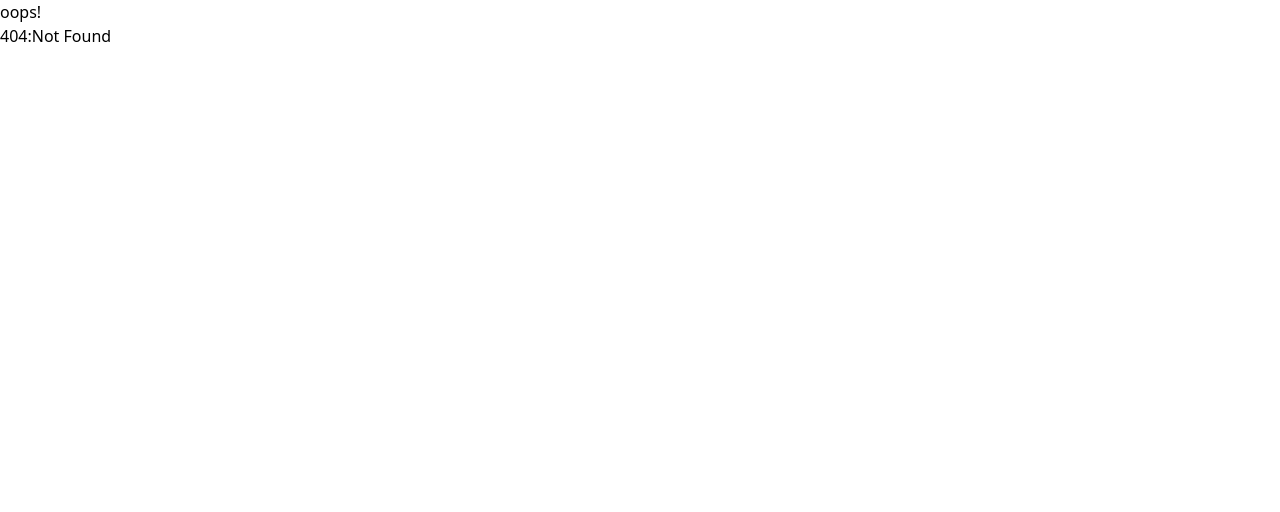
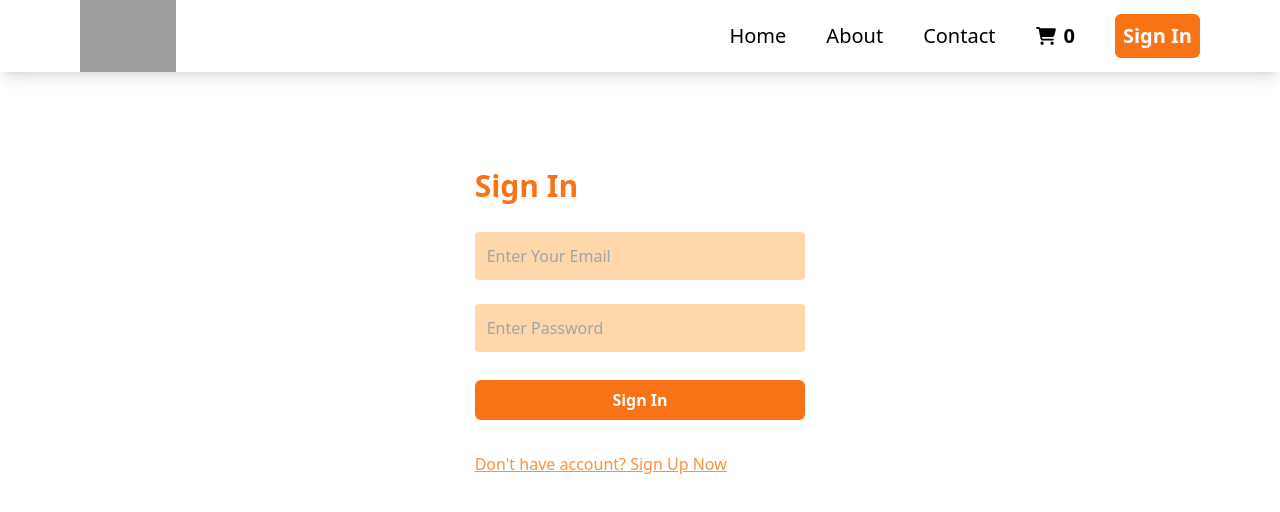
Before and after one commit to himanshuKr7/FoodWallah, a React (Vite) app: page /Login in a window 1280 px wide. Before the commit this address had no page. Shown: the top 512 px of the page. Built offline with nearby package versions, Linux system fonts and the light colour scheme; no server answers; grey boxes are pictures that could not be loaded.

Commit message:
Sign In ,Sign up & user Authentication done

```diff
--- a/package.json
+++ b/package.json
@@ -6,7 +6,7 @@
     "start": "parcel index.html",
     "build": "parcel build index.html",
     "test": "jest",
-    "watch-test":"jest --watch"
+    "watch-test": "jest --watch"
   },
   "repository": {
     "type": "git",
@@ -38,6 +38,7 @@
   "dependencies": {
     "@reduxjs/toolkit": "^2.2.7",
     "cors-anywhere": "^0.4.4",
+    "firebase": "^10.13.0",
     "react": "^18.3.1",
     "react-dom": "^18.3.1",
     "react-icons": "^5.2.1",
--- a/src/components/Body.js
+++ b/src/components/Body.js
@@ -5,11 +5,14 @@ import Shimmer from "./Shimmer";
 import useRestaurantCard from "../utils/useRestaurantCard";
 import useOnlinestatus from "../utils/useOnlinestatus";
 import Usercontext from "../utils/Usercontext";
+import { useSelector } from "react-redux";
 
 const Body = () => {
   const [searchtext, setsearchtext] = useState("");
   const listofrestraunts = useRestaurantCard();
   const [targetrestaurant, settargetrestaurant] = useState([]);
+  const user = useSelector((store) => store.user);
+
 
   const Promotedcard = UpdatedReastaurantCard(RestaurantCard);
 
--- a/src/components/Header.js
+++ b/src/components/Header.js
@@ -1,19 +1,47 @@
-import React, { useState, useContext } from "react";
-import { Link } from "react-router-dom";
-import { useSelector } from "react-redux";
+import React, { useContext, useEffect, useState } from "react";
+import { Link, useNavigate } from "react-router-dom";
+import { useSelector, useDispatch } from "react-redux";
 import useOnlinestatus from "../utils/useOnlinestatus";
 import Usercontext from "../utils/Usercontext";
 import { LOGO_URL } from "../utils/constants";
 import { FaCartShopping } from "react-icons/fa6";
+import { auth } from '../utils/firebase';
+import { onAuthStateChanged, signOut } from "firebase/auth";
+import { adduser, removeuser } from '../utils/userSlice';
 
 export const Header = () => {
+  const dispatch = useDispatch();
+  const navigate = useNavigate();
+  const user = useSelector((store) => store.user);
   const [loginbtn, setloginbtn] = useState("Login");
   const Onlinestatus = useOnlinestatus();
+  const cartItems = useSelector((store) => store.cart.items);
 
-  const { loggedinuser } = useContext(Usercontext);
-  console.log(loggedinuser);
+  useEffect(() => {
+    const unsubscribe = onAuthStateChanged(auth, (user) => {
+      if (user) {
+        const { uid, email, displayName } = user;
+        dispatch(adduser({ uid: uid, email: email, displayName: displayName }));
+        setloginbtn("Sign Out");
+      } else {
+        dispatch(removeuser());
+        setloginbtn("Sign In");
+      }
+    });
 
-  const cartItems = useSelector((store) => store.cart.items);
+    return () => unsubscribe();
+  }, [dispatch]);
+
+  const handlesignout = () => {
+    signOut(auth)
+      .then(() => {
+        setloginbtn("Login");
+        navigate("/Login");
+      })
+      .catch((error) => {
+        navigate("/error");
+      });
+  };
 
   return (
     <div className="flex xs:flex-row justify-between items-center px-4 md:px-20 shadow-lg mb-8 bg-white">
@@ -22,30 +50,38 @@ export const Header = () => {
       </div>
       <div className="flex xs:flex-row items-center gap-4 md:gap-10">
         <ul className="flex xs:flex-row items-center gap-2 sm:gap-4 md:gap-10 text-sm sm:text-base md:text-xl">
-          <li>
+          <li className=" hover:text-orange-400">
             <Link to="/">Home</Link>
           </li>
-          <li>
+          <li className=" hover:text-orange-400">
             <Link to="/About">About</Link>
           </li>
-          <li>
+          <li className=" hover:text-orange-400">
             <Link to="/Contact">Contact</Link>
           </li>
           <li>
-            <Link to="/Cart" className="font-bold flex items-center gap-1 sm:gap-2">
+            <Link to="/Cart" className="font-bold flex items-center gap-1 sm:gap-2  hover:text-orange-400">
               <FaCartShopping />
               {cartItems.length}
             </Link>
           </li>
         </ul>
-        <button
-          className="mt-2 p-1 sm:p-2 rounded-md md:mt-0 border-none font-bold text-sm sm:text-base md:text-xl text-white bg-orange-500"
-          onClick={() => {
-            setloginbtn(loginbtn === "Login" ? "Logout" : "Login");
-          }}
-        >
-          {loginbtn}
-        </button>
+        {loginbtn === "Login" ? (
+          <Link to="/Login">
+            <button
+              className="mt-2 p-1 sm:p-2 rounded-md md:mt-0 border-none font-bold text-sm sm:text-base md:text-xl text-white bg-orange-500"
+            >
+              {loginbtn}
+            </button>
+          </Link>
+        ) : (
+          <button
+            className="mt-2 p-1 sm:p-2 rounded-md md:mt-0 border-none font-bold text-sm sm:text-base md:text-xl text-white bg-orange-500"
+            onClick={handlesignout}
+          >
+            {loginbtn}
+          </button>
+        )}
       </div>
     </div>
   );
--- /dev/null
+++ b/src/components/Login.js
@@ -0,0 +1,97 @@
+import React, { useState, useRef,alert} from "react";
+import { checkvalidate } from "../utils/validate";
+import { createUserWithEmailAndPassword, signInWithEmailAndPassword, updateProfile } from "firebase/auth";
+import { auth } from "../utils/firebase";
+import { useDispatch } from 'react-redux';
+import { adduser } from '../utils/userSlice';
+import { useNavigate } from "react-router-dom";
+
+const Login = () => {
+    const [isSignInForm, setIsSignInForm] = useState(true);
+    const [errormessage, setErrormessage] = useState(null);
+    const dispatch = useDispatch();
+    const name = useRef(null);
+    const email = useRef(null);
+    const password = useRef(null);
+    const navigate = useNavigate();
+
+    const handlebuttonclick = (event) => {
+        event.preventDefault();
+
+        const nameValue = name.current ? name.current.value : '';
+        const emailValue = email.current ? email.current.value : '';
+        const passwordValue = password.current ? password.current.value : '';
+
+        const message = checkvalidate(!isSignInForm, nameValue, emailValue, passwordValue);
+        setErrormessage(message);
+
+        if (message === null) {
+            if (!isSignInForm) {
+                // Sign up
+                createUserWithEmailAndPassword(auth, emailValue, passwordValue)
+                    .then((userCredential) => {
+                        const user = userCredential.user;
+                        updateProfile(auth.currentUser, {
+                            displayName: nameValue,
+                        }).then(() => {
+                            const { uid, email, displayName } = auth.currentUser;
+                            dispatch(adduser({ uid: uid, email: email, displayName: displayName }));
+                            navigate("/");
+                        }).catch((error) => {
+                            setErrormessage(error.message);
+                        });
+                    })
+                    .catch((error) => {
+                        setErrormessage(error.message);
+                    });
+            } else {
+                // Sign in
+                signInWithEmailAndPassword(auth, emailValue, passwordValue)
+                    .then((userCredential) => {
+                        const user = userCredential.user;
+                        dispatch(adduser({ uid: user.uid, email: user.email, displayName: user.displayName }));
+                        navigate("/");
+                    })
+                    .catch((error) => {
+                        setErrormessage(error.message);
+                    });
+            }
+        }
+    };
+
+    const toggleSignInForm = () => {
+        setIsSignInForm(!isSignInForm);
+    };
+
+    return (
+        <div>
+            <form className="w-full md:w-4/12 absolute p-12 bg-[smokewhite] mx-auto right-0 left-0 rounded">
+                <h1 className="font-bold text-3xl py-4 text-orange-500">
+                    {isSignInForm ? "Sign In" : "Sign Up"}
+                </h1>
+                {!isSignInForm && (
+                    <input
+                        ref={name}
+                        type="text"
+                        placeholder="Enter Your Name"
+                        className="p-3 my-4 w-full bg-orange-200 rounded"
+                    />
+                )}
+                <input type="text" ref={email} placeholder="Enter Your Email" className="p-3 my-3 bg-orange-200 w-full rounded" />
+                <input type="password" ref={password} placeholder="Enter Password" className="p-3 my-3 w-full bg-orange-200 rounded" />
+                <p className='text-red-500 text-lg'>{errormessage}</p>
+                <button
+                    className="p-2 my-4 w-full rounded-md bg-orange-500 text-white font-bold"
+                    onClick={handlebuttonclick}
+                >
+                    {isSignInForm ? "Sign In" : "Sign Up"}
+                </button>
+                <p className="py-4 cursor-pointer text-orange-400 underline" onClick={toggleSignInForm}>
+                    {isSignInForm ? "Don't have account? Sign Up Now" : "Already User? Sign In Now."}
+                </p>
+            </form>
+        </div>
+    );
+}
+
+export default Login;
--- a/src/utils/appstore.js
+++ b/src/utils/appstore.js
@@ -1,9 +1,10 @@
 import {configureStore} from '@reduxjs/toolkit';
 import cartReducer from "./cartSlice";
-
+import userReducer from "./userSlice";
 const appstore = configureStore({
     reducer: {
         cart:cartReducer,
+        user:userReducer,
     }
 });
 
--- /dev/null
+++ b/src/utils/firebase.js
@@ -0,0 +1,19 @@
+// Import the functions you need from the SDKs you need
+import { getAuth} from "firebase/auth";
+import { initializeApp } from "firebase/app";
+// TODO: Add SDKs for Firebase products that you want to use
+// https://firebase.google.com/docs/web/setup#available-libraries
+
+// Your web app's Firebase configuration
+const firebaseConfig = {
+  apiKey: "AIzaSyCHGtnWElOKmX56lCvnBWLi1Pi977UkiVc",
+  authDomain: "foodwaala-3ce6d.firebaseapp.com",
+  projectId: "foodwaala-3ce6d",
+  storageBucket: "foodwaala-3ce6d.appspot.com",
+  messagingSenderId: "395583484428",
+  appId: "1:395583484428:web:09a654c8263aa2f1e6b429"
+};
+
+// Initialize Firebase
+const app = initializeApp(firebaseConfig);
+export const auth = getAuth();
--- /dev/null
+++ b/src/utils/userSlice.js
@@ -0,0 +1,23 @@
+import { createSlice } from "@reduxjs/toolkit";
+
+const userSlice = createSlice(
+    {
+        name: "user",
+        initialState: null,
+        reducers:
+        {
+            adduser: (state, action) =>
+            {
+                return action.payload;
+            },
+            removeuser: (state, action) =>
+            {
+                return null;
+            }
+        }
+    }
+)
+
+export const { adduser, removeuser } = userSlice.actions;
+
+export default userSlice.reducer;
--- /dev/null
+++ b/src/utils/validate.js
@@ -0,0 +1,12 @@
+export const checkvalidate = (isSignUp, name, email, password) => {
+    // Validation checks
+    const isNameValid = isSignUp ? /\b([A-ZÀ-ÿa-z][-,a-z. ']+[ ]*)+/.test(name) : true;
+    const isEmailValid = /^[a-zA-Z0-9+_.-]+@[a-zA-Z0-9.-]+\.[a-zA-Z]{2,3}$/.test(email);
+    const isPasswordValid = /^(?=.*\d)(?=.*[a-z])(?=.*[A-Z])(?=.*[a-zA-Z]).{8,}$/.test(password);
+
+    if (!isNameValid && isSignUp) return "Please Enter Proper Name"; // Name check only for signup
+    if (!isEmailValid) return "Email ID is not valid";
+    if (!isPasswordValid) return "Password is not valid, Hint:- Uppercase, numbers, special character, >=8";
+
+    return null;
+}
```
Also changed, not shown: src/App.js (+8 -0 lines), 2 other files (tests, documents, lock files or other folders).
